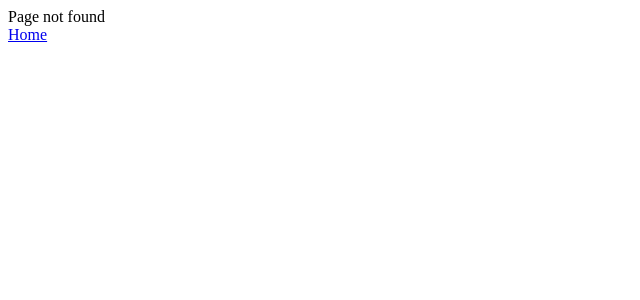
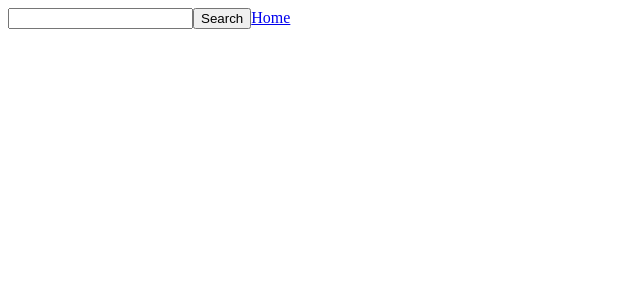
Before and after one commit to vrunafederico/Develhope-React, a React (Create React App) app: page /users in a window 1280 px wide. Before the commit this address had no page. Shown: the top 300 px of the page, without its empty margins (0-640 px from the left). Built offline with nearby package versions, Linux system fonts and the light colour scheme.

Commit message:
React-Router-5

```diff
--- a/src/App.js
+++ b/src/App.js
@@ -1,5 +1,6 @@
 import React from "react";
 import { GithubUser } from "./GithubUser";
+import { GithubUserList } from "./GithubUserList";
 import { BrowserRouter, Routes, Route } from "react-router-dom";
 import { Home } from "./Home";
 import {Counter} from "./Counter"
@@ -12,7 +13,9 @@ export function App(){
         <BrowserRouter>
             <Routes>
                 <Route path="/" element={<Home />}></Route>
-                <Route path="/users/:username" element={<GithubUser />}></Route>
+                <Route path="users" element={<GithubUserList />}>
+                    <Route path=":username" element={<GithubUser />}></Route>
+                </Route>
                 <Route path="/counter" element={<Counter />}></Route>
                 <Route path="*" element={<NotFound />}></Route>
             </Routes>
--- a/src/GithubUser.js
+++ b/src/GithubUser.js
@@ -22,7 +22,6 @@ export function GithubUser(){
                 <span>{data.login}</span>
                 <span>{data.type}</span>
             </div>}
-            <Link to="/">Home</Link>
         </>
     )
 }
--- /dev/null
+++ b/src/GithubUserList.js
@@ -0,0 +1,22 @@
+import React, { useState } from "react";
+import {Link, Outlet, useNavigate} from "react-router-dom"
+
+
+export function GithubUserList() {
+    const [name, setName] = useState("");
+    const navigate = useNavigate()
+
+    const handleChange = (e) => {
+      setName(e.target.value);
+    };
+
+    return (
+      <>
+        <input value={name} onChange={handleChange}></input>
+        <button onClick={() => navigate(`${name}`)}>Search</button>
+        <Link to="/">Home</Link>
+        <Outlet></Outlet>
+      </>
+
+    );
+}
--- a/src/Home.js
+++ b/src/Home.js
@@ -1,19 +1,12 @@
-import React, { useState } from "react";
-import {Link, useNavigate} from "react-router-dom"
+import React from "react";
+import {Link} from "react-router-dom"
 
 export function Home() {
-  const [name, setName] = useState("");
-  const navigate = useNavigate()
-
-  const handleChange = (e) => {
-    setName(e.target.value);
-  };
 
   return (
     <>
-      <input value={name} onChange={handleChange}></input>
-      <button onClick={() => navigate(`/users/${name}`)}>Search</button>
-      <Link to="counter">Counter</Link>
+      <div><Link to="/users">Search Users</Link></div>
+      <Link to="/counter">Counter</Link>
     </>
   );
 }
```
